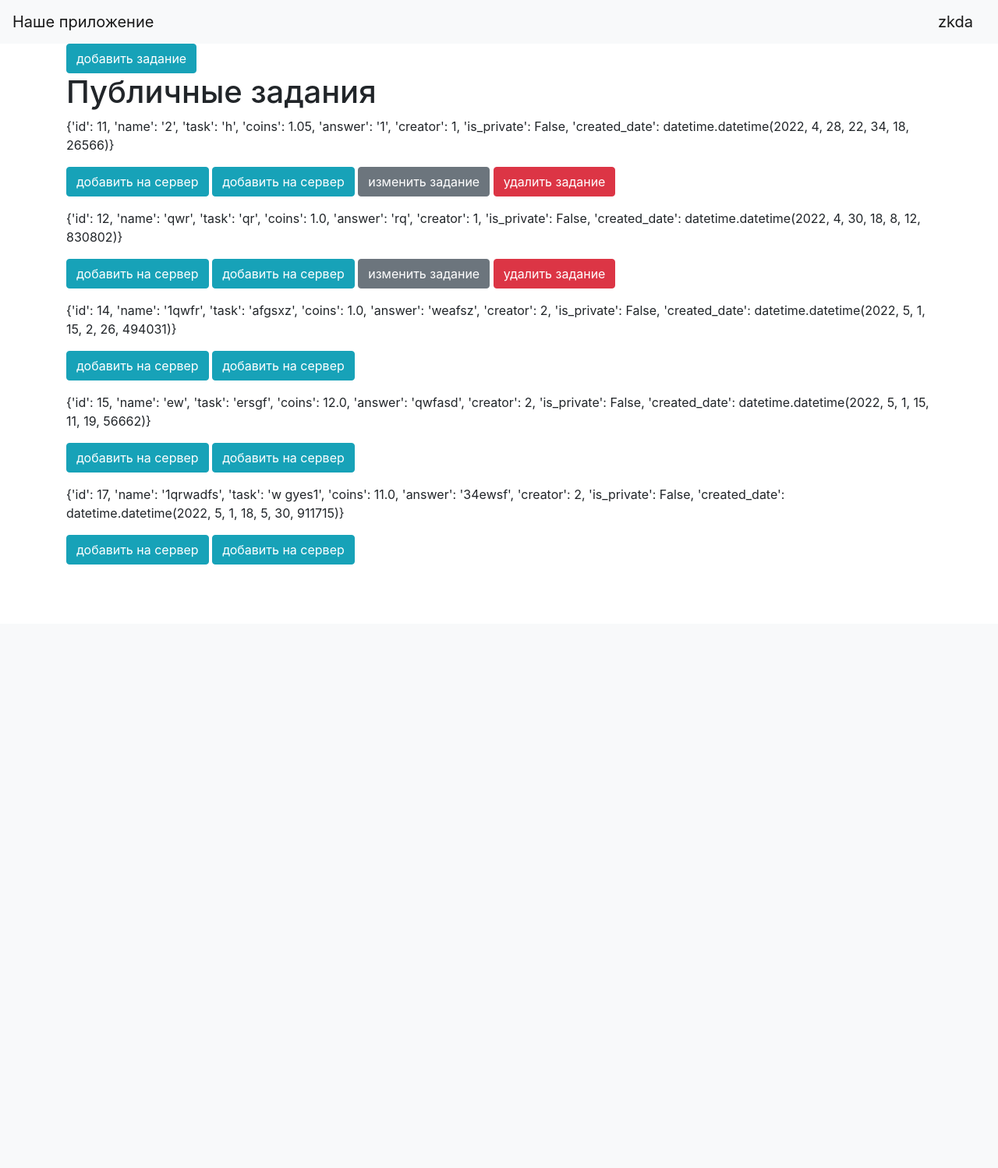
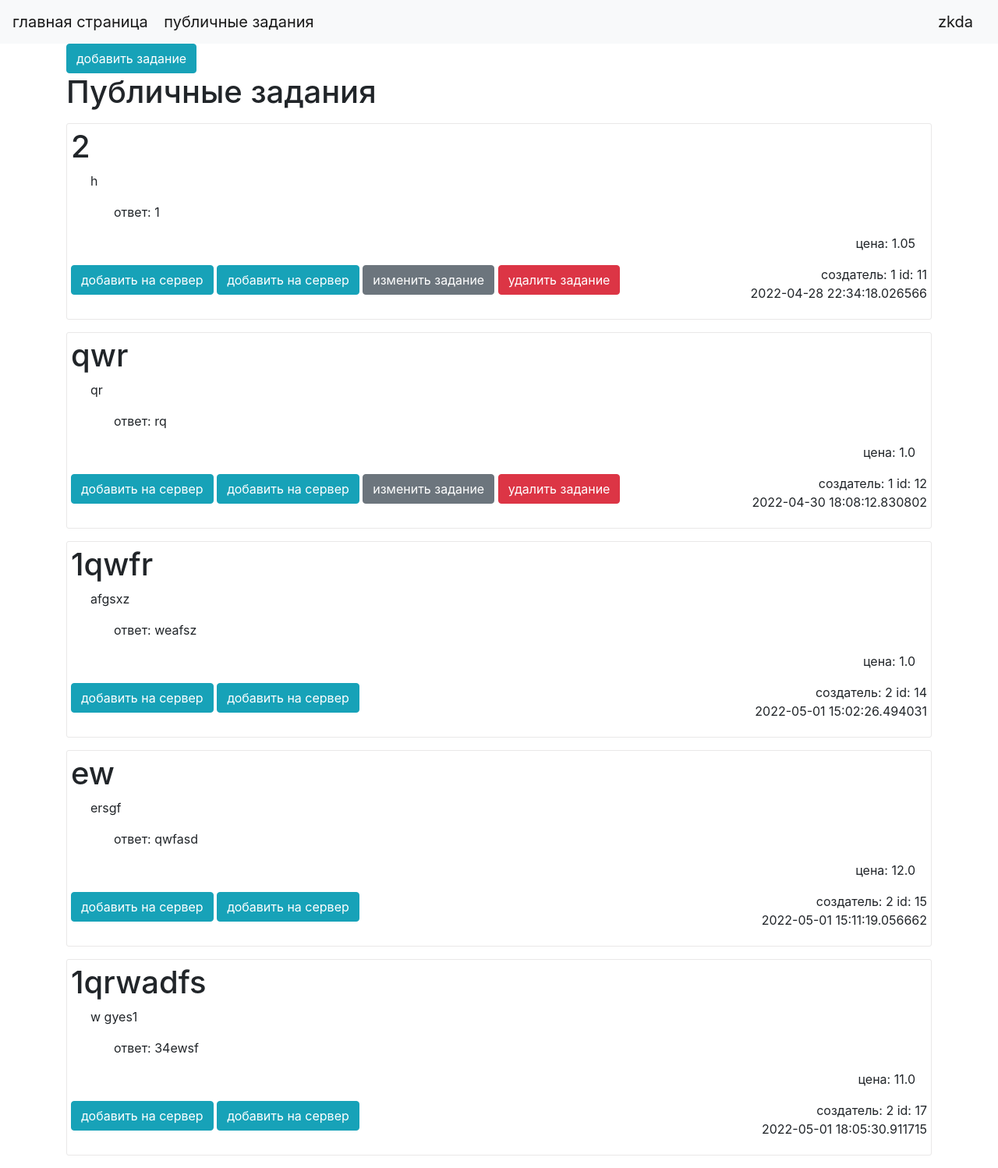
Before and after one commit to zkdas70/site_for_ds_bot, a Flask app: page /public_tasks in a window 1280 px wide. Shown: the whole page at 78% size. Before the commit the page ends 724 px from the top, so only its background shows below. Run offline with Flask 2, Linux system fonts and the light colour scheme; a user stored in the database is signed in; data comes from the database, SQL or seed files in the repository; some libraries are stand-ins or nearby versions.

Commit message:
сделал - приемлемым дизайн DEBAG = False

```diff
--- a/main/main.py
+++ b/main/main.py
@@ -15,7 +15,7 @@ from flask_login import LoginManager, login_user, current_user, logout_user, \
 import datetime
 import json
 
-DEBAG = True
+DEBAG = False
 
 
 def generate_secret_key():
--- a/main/templates/base.html
+++ b/main/templates/base.html
@@ -12,7 +12,10 @@
 <body>
 <header>
     <nav class="navbar navbar-light bg-light">
-        <a class="navbar-brand" href="#">Наше приложение</a>
+        <div>
+        <a class="navbar-brand" href="/">главная страница</a>
+        <a class="navbar-brand" href="/public_tasks">публичные задания</a>
+        </div>
         {% if current_user.is_authenticated %}
             <a class="navbar-brand" href="/logout">{{ current_user.name }}</a>
         {% else %}
--- a/main/templates/public_tasks.html
+++ b/main/templates/public_tasks.html
@@ -4,16 +4,35 @@
 <a  class="btn btn-info" href="/add_tasks">добавить задание</a>
 <h1>Публичные задания</h1>
 {% for item in tasks %}
-<p>{{item}}
+<p>
     <div class="dropdown">
-            {% for server in servers %}
+     <div style="border: 1px solid #e9e8e8; border-radius: 3px; margin-bottom: 1rem; padding: 5px;">
+        <h1>{{item['name']}}</h1>
+        <div  class="col-sm-12">
+            <p style="padding-left: 10px;">{{item['task']}}</p>
+            <p style="padding-left: 40px;">ответ: {{item['answer']}}</p>
+            <p style="text-align: right;">цена: {{item['coins']}}</p>
+        </div>
+        <div>
+            <div class="row">
+                <div class="col-sm-8">
+        {% for server in servers %}
                 <a  class="btn btn-info" href="/add_task_to_server/{{item['id']}}/{{server['server_id']}}">добавить на сервер</a>
             {% endfor %}
             {% if current_user.id == item['creator'] %}
                 <a href="/edit_tasks/{{item['id']}}/{{servers['server_id']}}" class="btn btn-secondary">изменить задание</a>
                 <a href="/delete_tasks/{{item['id']}}/{{servers['server_id']}}" class="btn btn-danger">удалить задание</a>
             {% endif %}
-    </div>
+                </div>
+                <div class="col-sm-4">
+            <div style="padding-left: 40px; text-align: right;">создатель: {{item['creator']}} id: {{item['id']}}</div>
+            <div style="text-align: right;">{{item['created_date']}}</div>
+                </div>
+            </div>
+        </div>
+        <p><span id="more-134"></span></p>
+        </div>
+        </div>
 </p>
 {% endfor %}
 {% endblock %}
```
Also changed, not shown: main/templates/index.html (+4 -3 lines), main/templates/news.html (deleted, +0 -29 lines).
